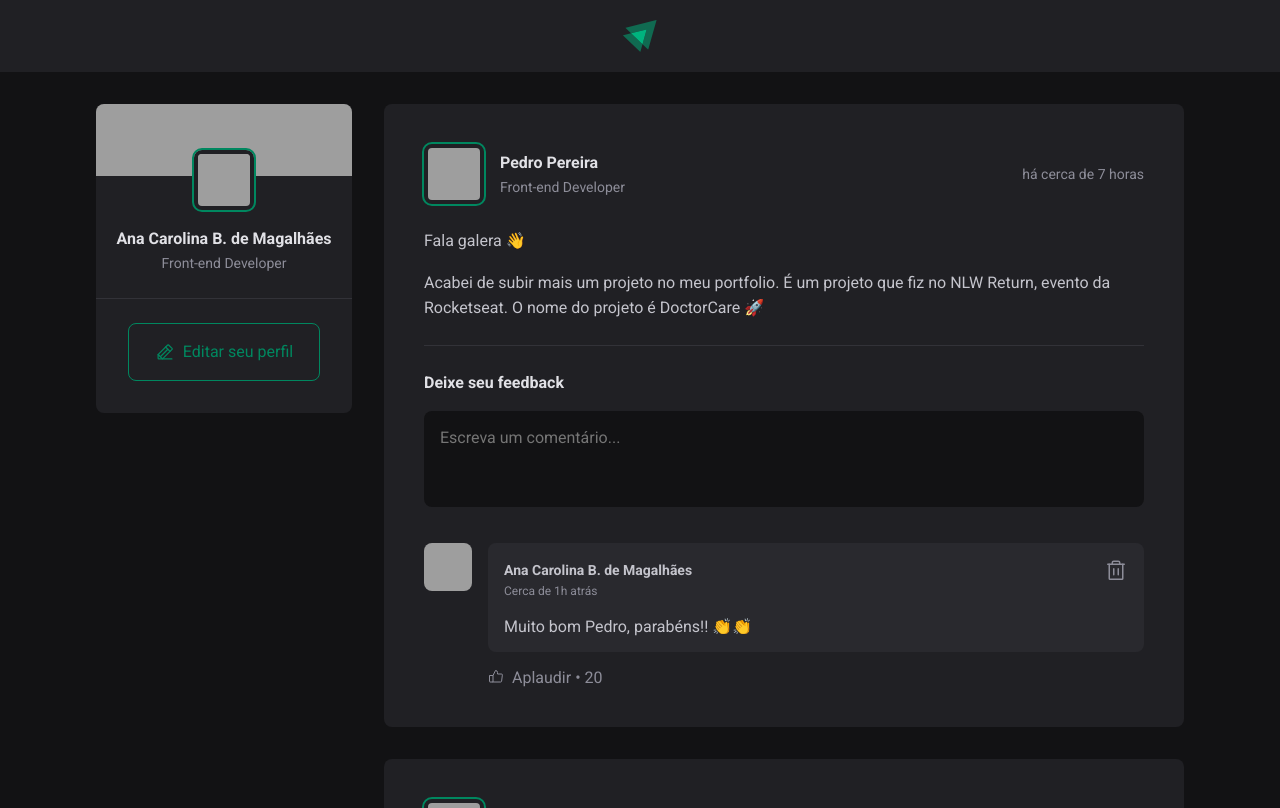
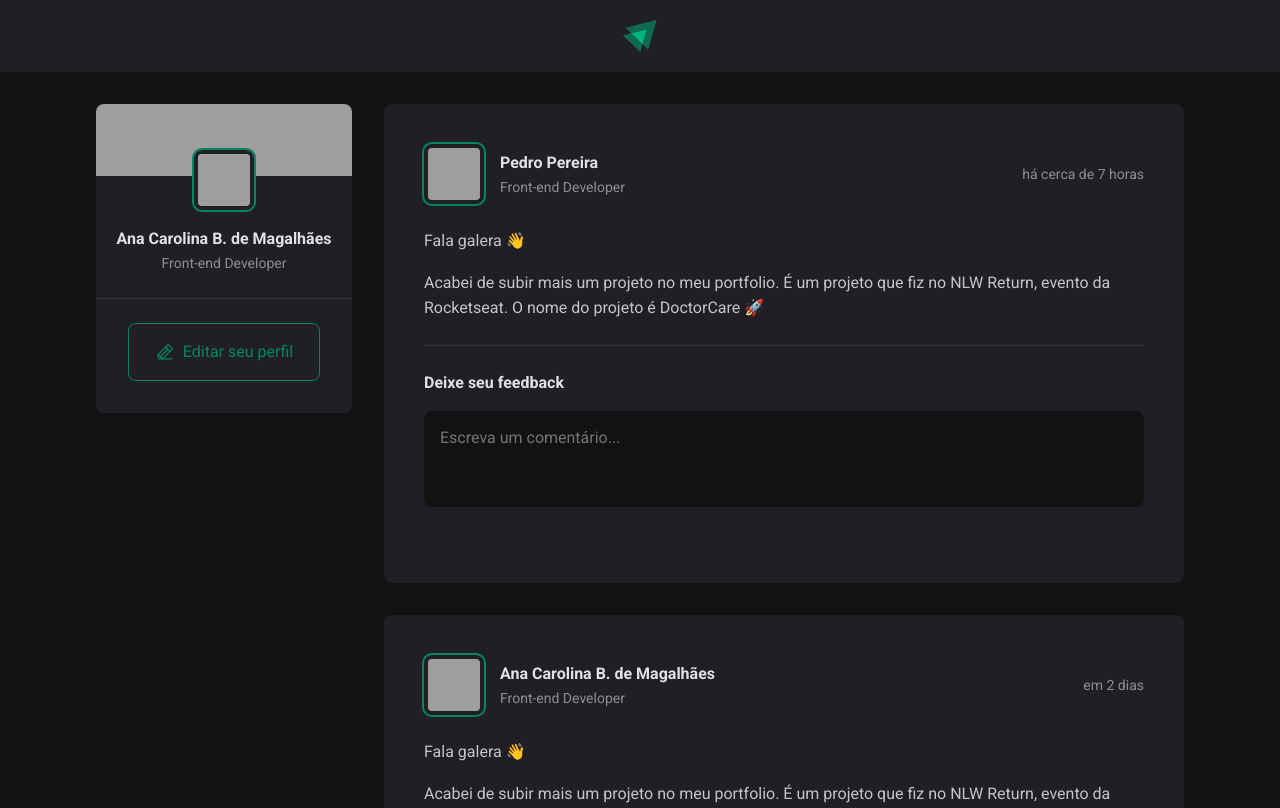
Before and after one commit to aninhabort/app-feed-project, a React (Vite) app: page / in a window 1280 px wide. Shown: the top 808 px of the page. Built offline with nearby package versions, Linux system fonts and the light colour scheme; grey boxes are pictures that could not be loaded.

Commit message:
Colocando useState nos comentários e novos comentários

```diff
--- a/src/components/Comment.jsx
+++ b/src/components/Comment.jsx
@@ -1,9 +1,10 @@
+/* eslint-disable react/prop-types */
 import { ThumbsUp, Trash } from 'phosphor-react'
 import { Avatar } from './Avatar'
 
 import styles from './style/Comment.module.css'
 
-export function Comment() {
+export const Comment = ({ content }) => {
   return (
     <div className={styles.comment}>
       <Avatar hasBorder={false} src="https://github.com/aninhabort.png" />
@@ -21,7 +22,7 @@ export function Comment() {
             </button>
           </header>
 
-          <p>Muito bom Pedro, parabéns!! 👏👏</p>
+          <p>{content}</p>
         </div>
         <footer>
           <button>
--- a/src/components/Header.jsx
+++ b/src/components/Header.jsx
@@ -2,7 +2,7 @@ import igniteLogo from '../assets/ignite-logo.svg'
 
 import styles from './style/Header.module.css'
 
-export function Header() {
+export const Header = () => {
   return (
     <header className={styles.header}>
       <img src={igniteLogo} alt="logo do ignite" />
--- a/src/components/Post.jsx
+++ b/src/components/Post.jsx
@@ -1,12 +1,16 @@
+/* eslint-disable react/prop-types */
 import { Avatar } from './Avatar';
 import { Comment } from './Comment';
-import { PropTypes } from 'prop-types'
 import { format, formatDistanceToNow } from 'date-fns';
+import { useState } from 'react';
 import ptBr from 'date-fns/locale/pt-BR'
 
 import styles from './style/Post.module.css'
 
-export function Post({ author, publishedAt, content }) {
+export const Post = ({ author, publishedAt, content }) => {
+  const [comments, setComments] = useState([])
+  const [newCommentText, setNewCommentText] = useState('')
+
   const publishedDateFormatted = format(publishedAt, "d 'de' LLLL 'às' HH:mm'h'", {
     locale: ptBr,
   })
@@ -15,6 +19,20 @@ export function Post({ author, publishedAt, content }) {
     locale: ptBr,
     addSuffix: true,
   })
+
+  const handleCreateNewComment = (e) => {
+    const {value} = e.target.comment
+
+    e.preventDefault()
+
+    setComments([...comments, value])
+    setNewCommentText('')
+  }
+
+  const handleNewCommentChange = (e) => {
+    const {value} = e.target
+    setNewCommentText(value)
+  }
 
   return (
     <article className={styles.post}>
@@ -43,11 +61,14 @@ export function Post({ author, publishedAt, content }) {
         })}
       </div>
 
-      <form className={styles.commentForm}>
+      <form onSubmit={(e) => handleCreateNewComment(e)} className={styles.commentForm}>
         <strong>Deixe seu feedback</strong>
 
         <textarea
+          name='comment'
           placeholder='Escreva um comentário...'
+          value={newCommentText}
+          onChange={(e) => handleNewCommentChange(e)}
         />
 
         <footer>
@@ -56,21 +77,10 @@ export function Post({ author, publishedAt, content }) {
       </form>
 
       <div className={styles.commentList}>
-        <Comment />
+        {comments.map((comment, index) => {
+          return <Comment key={index} content={comment} />
+        })}
       </div>
     </article>
   );
 }
-
-Post.propTypes = {
-  author: PropTypes.shape({
-    avatarUrl: PropTypes.string,
-    name: PropTypes.string,
-    role: PropTypes.string,
-  }),
-  content: PropTypes.arrayOf(PropTypes.shape({
-    type: PropTypes.string,
-    content: PropTypes.string
-  })),
-  publishedAt: PropTypes.string,
-}
```
Also changed, not shown: src/components/Avatar.jsx (+2 -7 lines).
